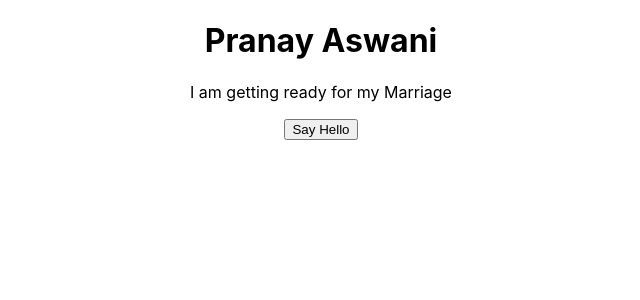
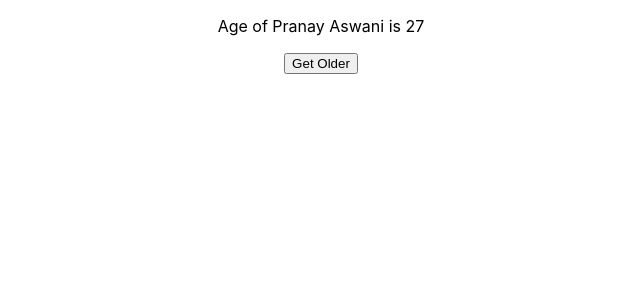
Before and after one commit to pranayaswani/git-lg-blogs, a React (Create React App) app: page / in a window 1280 px wide. Shown: the top 300 px of the page, without its empty margins (319-959 px from the left). Built offline with nearby package versions, Linux system fonts and the light colour scheme.

Commit message:
getting older using useState

```diff
--- a/src/App.js
+++ b/src/App.js
@@ -1,12 +1,18 @@
 
+import { useState } from 'react';
 import './App.css';
 
 function App() {
+  const [age, setAge] = useState(27);
+
+  const handleUpdateAge = ()=>{
+     setAge((prevAge)=>prevAge+1);
+     console.log("Current Age is",age);
+  }
   return (
     <div className="App">
-      <h1>Pranay Aswani</h1>
-      <p>I am getting ready for my Marriage</p>
-      <button>Say Hello</button>
+      <p>Age of Pranay Aswani is {age}</p>
+      <button onClick={handleUpdateAge}>Get Older</button>
     </div>
   );
 }
```
